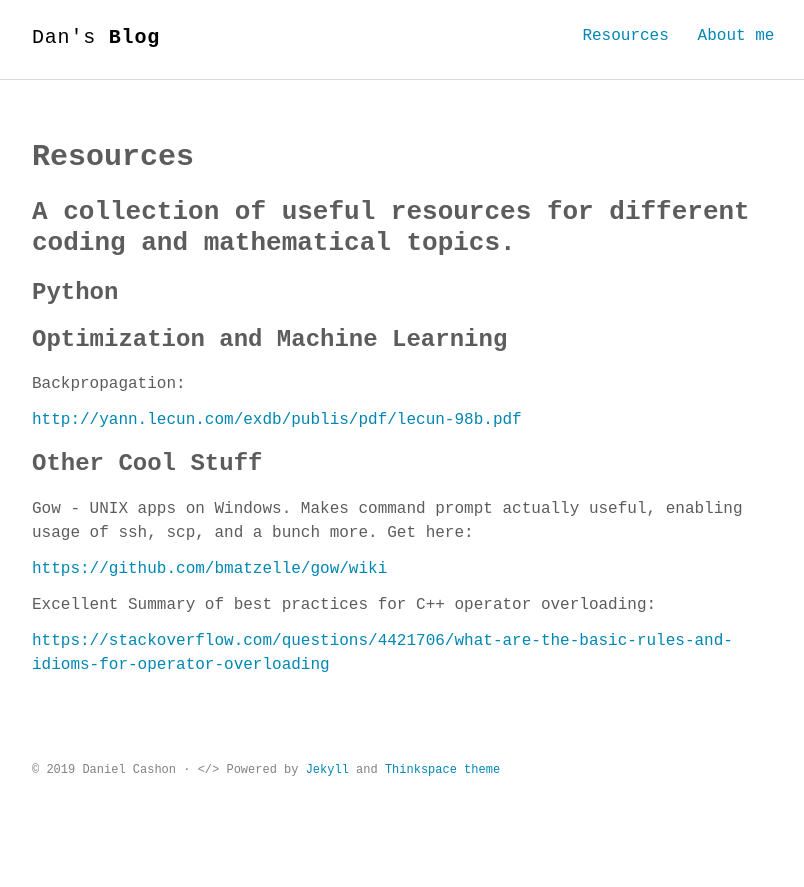
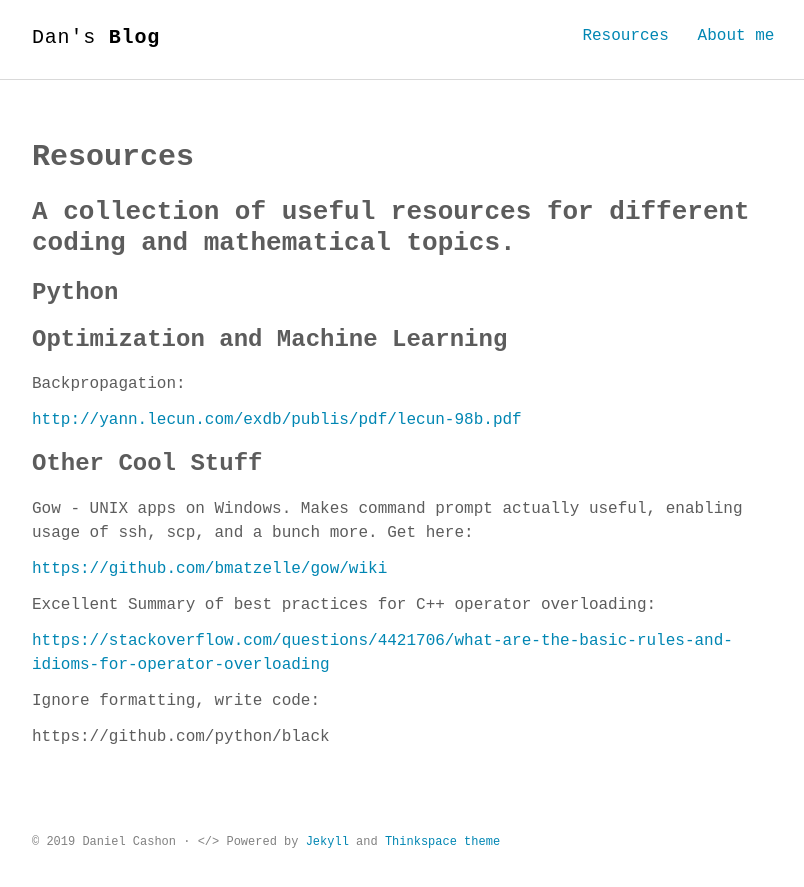
Before and after one commit to dcashon/dcashon.github.io, a Jekyll site: the page built from useful.md, in a window 1280 px wide. Shown: the top 887 px of the page, without its empty margins (232-1036 px from the left). Built offline with Jekyll 4.4.1, drawn with Linux system fonts in a browser that asks for light colours; some web fonts are replaced.

Commit message:
Update useful.md

```diff
--- a/useful.md
+++ b/useful.md
@@ -26,3 +26,8 @@ Get here:
 Excellent Summary of best practices for C++ operator overloading:
 
 <https://stackoverflow.com/questions/4421706/what-are-the-basic-rules-and-idioms-for-operator-overloading>
+
+
+Ignore formatting, write code:
+
+https://github.com/python/black
```
